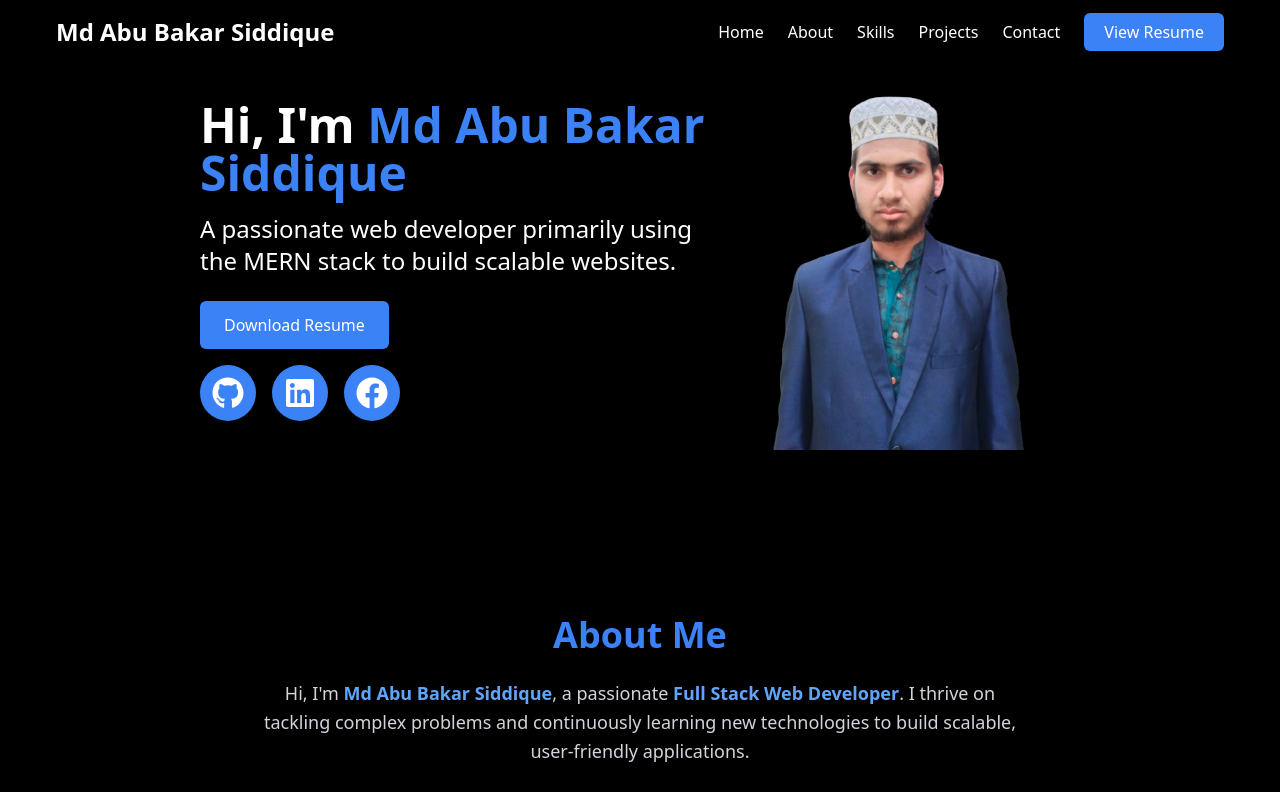
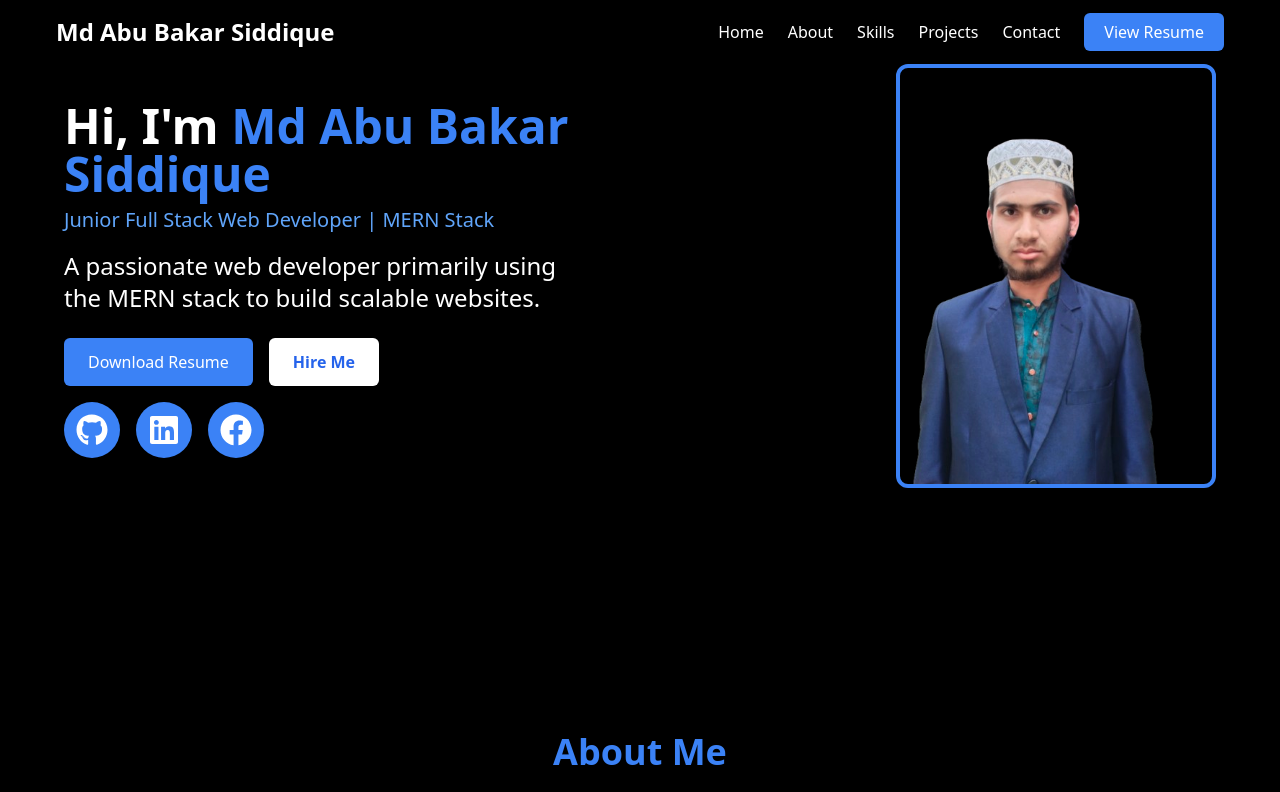
Before and after one commit to abubakar308/portfolio, a React (Vite) app: page / in a window 1280 px wide. Shown: the top 792 px of the page. Built offline with nearby package versions, Linux system fonts and the light colour scheme.

Commit message:
herosection updated

```diff
--- a/src/components/HeroSection.jsx
+++ b/src/components/HeroSection.jsx
@@ -10,7 +10,7 @@ const isInView = useInView(ref, { triggerOnce: true });
         <section
         id="home"
         ref={ref}
-        className="flex flex-col bg-black text-white lg:flex-row items-center  pt-20 md:pt-6 justify-center px-6 lg:px-16"
+        className="flex flex-col bg-black text-white lg:flex-row items-center  py-20 md:pt-6 justify-center px-6 lg:px-16"
       >
         {/* Left Content */}
         <div className="text-center container lg:text-left md:pt-16 max-w-lg">
@@ -20,8 +20,10 @@ const isInView = useInView(ref, { triggerOnce: true });
             animate={isInView ? { opacity: 1, x: 0 } : {}}
             transition={{ duration: 1 }}
           >
-            Hi, I'm <span className="text-blue-500 font-bold">Md Abu Bakar Siddique</span>
+            Hi, I'm <span className="text-blue-500 font-bold mt-2">Md Abu Bakar Siddique</span>
           </motion.h1>
+          <h2 className="text-blue-400 text-xl mt-2">Junior Full Stack Web Developer | MERN Stack</h2>
+
 
           <motion.p
             className="mt-4 text-lg lg:text-2xl"
@@ -32,16 +34,28 @@ const isInView = useInView(ref, { triggerOnce: true });
             A passionate web developer primarily using the MERN stack to build scalable websites.
           </motion.p>
 
-          <motion.a
+         {/* CTA Buttons */}
+        <motion.div
+          className="flex gap-4 mt-6 justify-center lg:justify-start"
+          initial={{ opacity: 0, scale: 0.9 }}
+          animate={isInView ? { opacity: 1, scale: 1 } : {}}
+          transition={{ duration: 0.8, delay: 0.5 }}
+        >
+          <a
             href="https://drive.google.com/uc?export=download&id=1909-oKKJPFXLi7hQQftmyn06D6pWJmc3"
-            initial={{ opacity: 0, scale: 0.8 }}
-            animate={isInView ? { opacity: 1, scale: 1 } : {}}
-            transition={{ duration: 0.8, delay: 0.5 }}
+            target="_blank"
+            rel="noopener noreferrer"
+            className="bg-blue-500 text-white px-6 py-3 rounded-md hover:bg-blue-700 transition"
           >
-            <button className="bg-blue-500 text-white px-6 py-3 mt-6 rounded-md hover:bg-blue-700 transition">
-              Download Resume
-            </button>
-          </motion.a>
+            Download Resume
+          </a>
+          <a
+            href="#contact"
+            className="bg-white text-blue-600 px-6 py-3 rounded-md font-semibold hover:bg-gray-300 transition"
+          >
+            Hire Me
+          </a>
+        </motion.div>
 
           {/* Social Media Icons */}
           <motion.div
@@ -78,12 +92,13 @@ const isInView = useInView(ref, { triggerOnce: true });
 
         {/* Right Image */}
         <motion.div
-          className="mt-8 lg:mt-0 lg:ml-12"
+          className="w-full flex justify-center lg:justify-end"
           initial={{ opacity: 0, scale: 0.8 }}
           animate={isInView ? { opacity: 1, scale: 1 } : {}}
           transition={{ duration: 1, delay: 0.6 }}
         >
-          <img src={profile} alt="Abubakar" className="w-64 lg:w-80" />
+         <img src={profile} alt="Abubakar" className="w-64 lg:w-80 rounded-xl shadow-lg border-4 border-blue-500 mt-10 bg-gray-200 bg-transparent" />
+
         </motion.div>
       </section>
     );
```
